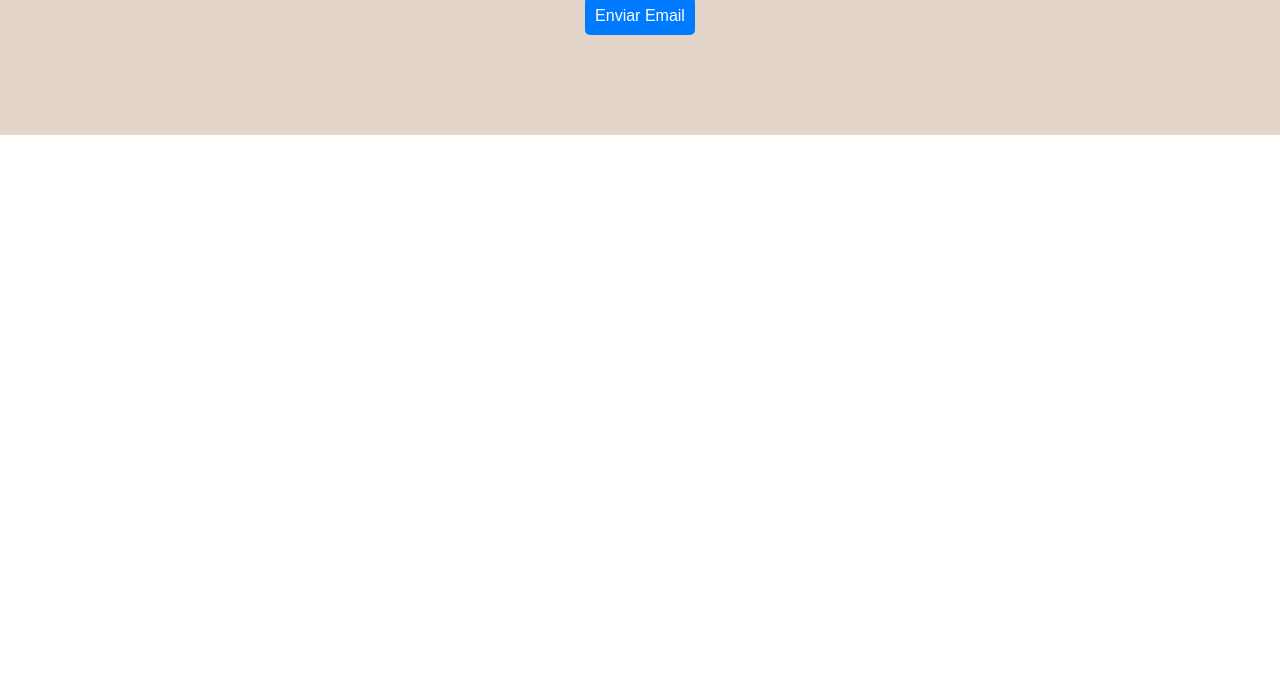
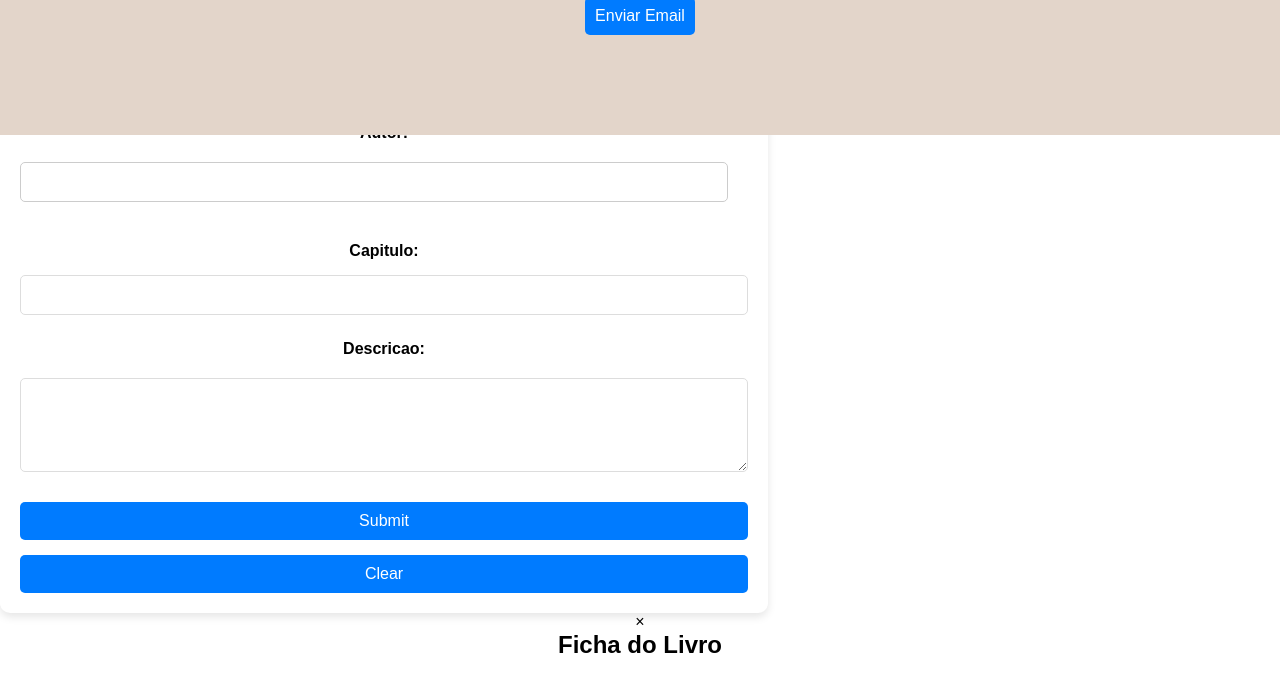
Before and after one commit to sophialberton/engenhariaSoftware, a plain HTML site: page MeuPrimeiroSite/FWN3/contato.html in a window 1280 px wide. Shown: the part 665-1344 px from the top of the page. Before the commit the page ends 800 px from the top, so only its background shows below. Drawn offline with Linux system fonts and the light colour scheme.

Commit message:
Teste pro amigao aqui

```diff
--- a/MeuPrimeiroSite/FWN3/contato.html
+++ b/MeuPrimeiroSite/FWN3/contato.html
@@ -20,7 +20,9 @@
             </ul>
         </nav>
     </header>
-    <div class="formulario"><!--Colocar conteudo -->
+    <!--formualrio slides do sor-->
+    <div class="formulario">
+        <!--Colocar conteudo -->
         <form id="contact-form">
             <label for="name">Nome</label>
             <input type="text" id="name" name="name" placeholder="Digite seu nome" required>
@@ -33,10 +35,44 @@
             <button onclick="EnviarFormulario()">Enviar Email</button>
             <p id="sucess-message" style="display: none;color: green;">Mensagem enviada com sucesso!</p>
         </form>
+    <!--Final exemplo slides do sor-->
+    <!--Inico cadastro livrop-->
+        <div class="form-container">
+            <h1>Cadastre seu Livro! :D</h1>
+            <form id="surveyForm">
+                <label for="titulo">Titulo:</label>
+                <input type="text" id="titulo" name="titulo" required>
+
+                <label for="autor">Autor:</label>
+                <input type="email" id="autor" name="autor" required>
+
+                <label for="cap">Capitulo:</label>
+                <input type="number" id="cap" name="cap" required>
+
+                <label for="descricao">Descricao:</label>
+                <textarea id="descricao" name="descricao" rows="4" required></textarea>
+
+                <button type="button" onclick="handleSubmit()">Submit</button>
+                <button type="button" onclick="clearForm()">Clear</button>
+            </form>
+        </div>
+        <!--Final cadastro livro-->
+
+        <!-- Modal Overlay -->
+        <div id="modal" class="modal">
+            <div class="modal-content">
+                <span class="close-button" onclick="closeModal()">&times;</span>
+                <h2>Ficha do Livro</h2>
+                <div id="modalData"></div>
+            </div>
+        </div>
+
+
+    </div>
 
 
 
-    </div>
+
     <footer>
         <h3>& copy; All Right Reservad</h3>
         <button onclick="EnviarFormulario()">Enviar Email</button>
--- a/MeuPrimeiroSite/FWN3/inicio.css
+++ b/MeuPrimeiroSite/FWN3/inicio.css
@@ -132,7 +132,6 @@ main {
   background-color: #E3D5CA; /* Cor de fundo */
 }
 
-
 .container {
   display: flex;
   justify-content: space-between;
--- a/MeuPrimeiroSite/FWN3/inicio.js
+++ b/MeuPrimeiroSite/FWN3/inicio.js
@@ -3,10 +3,8 @@ function EnviarFormulario() {
 }
 
 //javascript do chat gpt
-
 let currentIndex = 0;
 const images = document.querySelectorAll('.carousel-image');
-
 function changeImage(index) {
     images[currentIndex].classList.remove('active'); // Remove a classe "active" da imagem atual
     currentIndex = index; // Atualiza o índice da imagem ativa
```
Also changed, not shown: MeuPrimeiroSite/Cadastro_Livro/index.html (+1 -0 lines), MeuPrimeiroSite/FWN3/inicio.html (+9 -34 lines).
